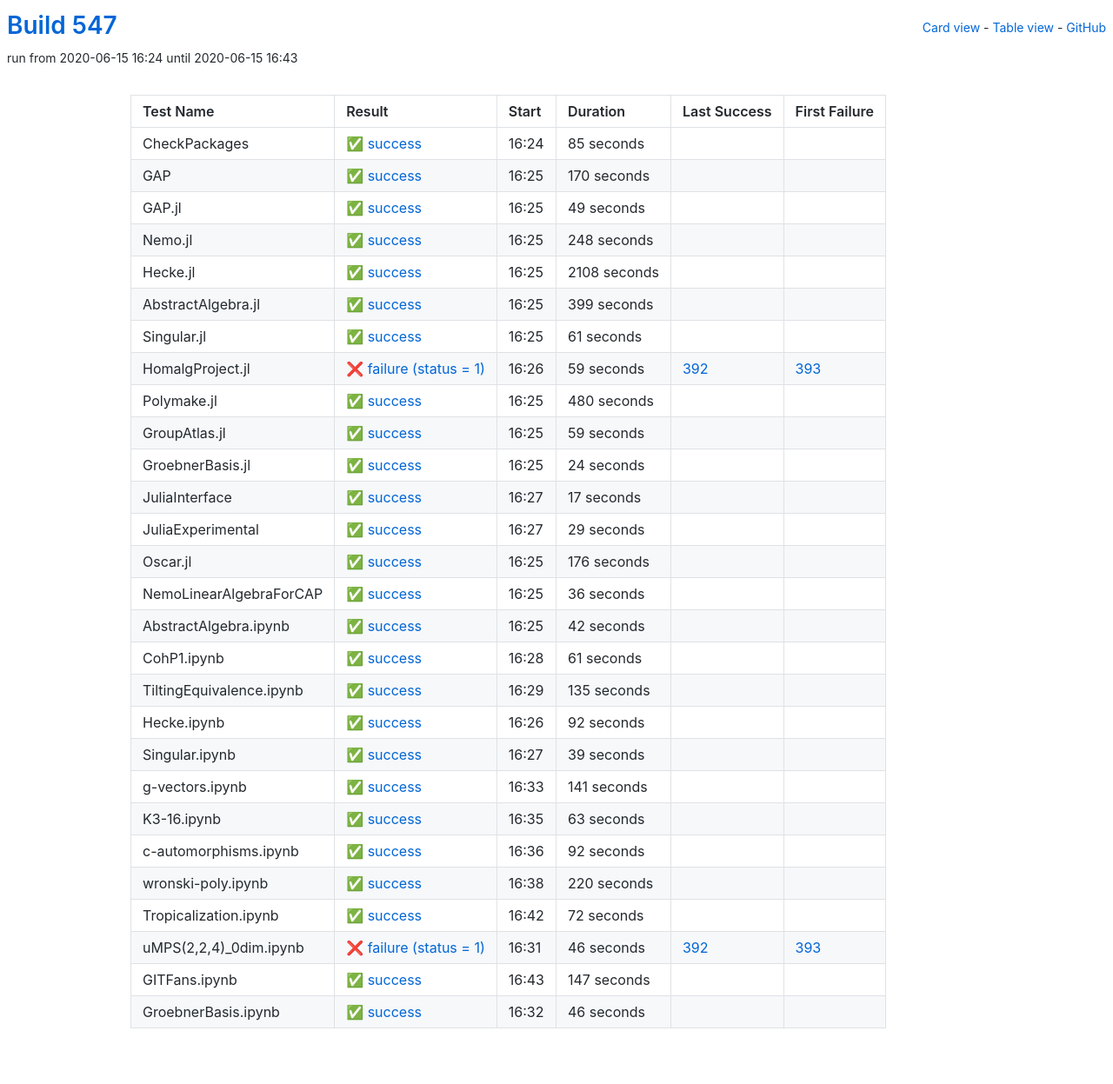
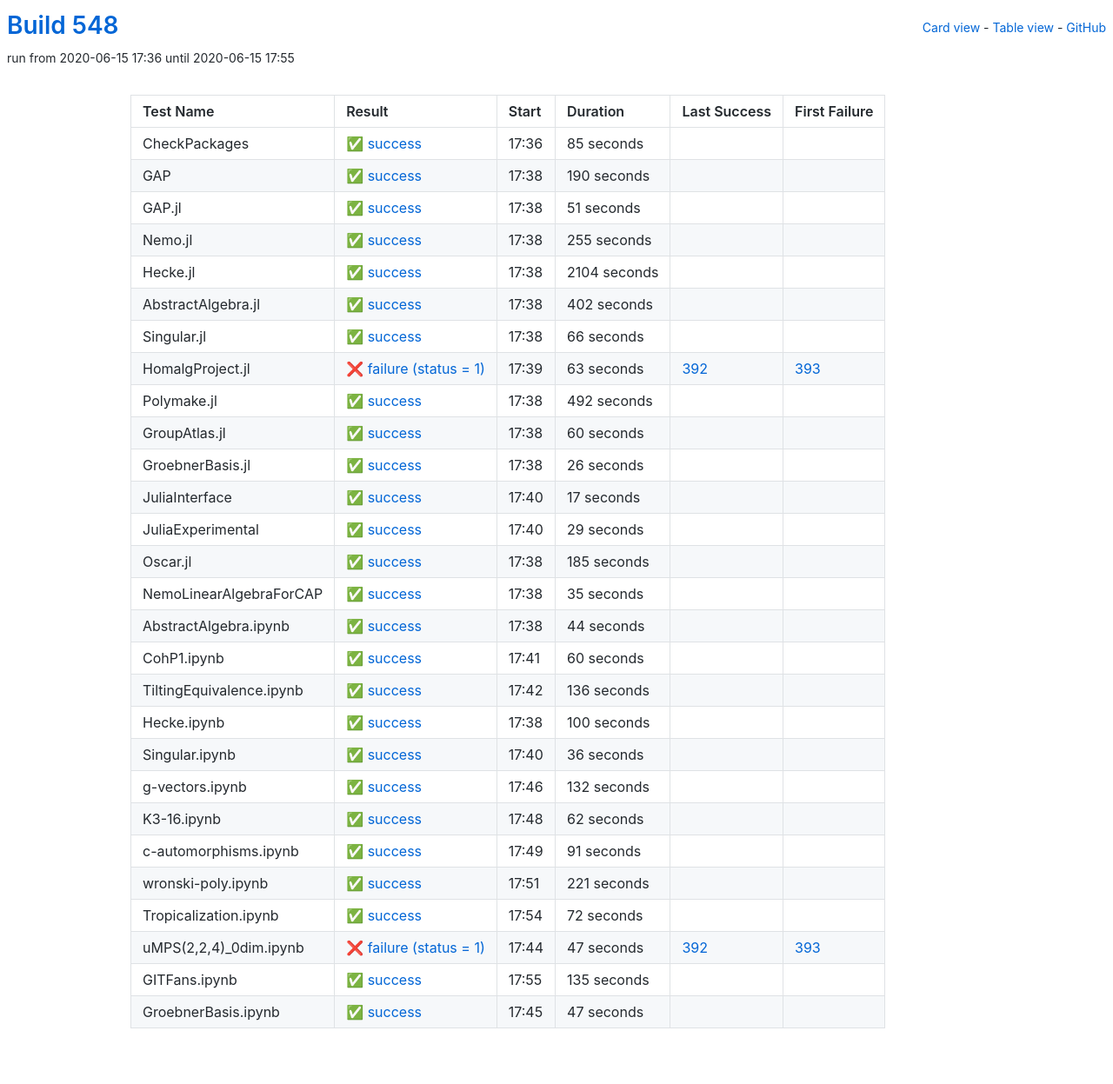
Before and after one commit to oscar-system/oscar-ci-status-1.4, a Jekyll site: the page built from table.html, in a window 1280 px wide. Shown: the whole page at 87% size. Built offline with Jekyll 4.4.1, drawn with Linux system fonts in a browser that asks for light colours.

Commit message:
Build #548

```diff
--- a/_data/ci.yml
+++ b/_data/ci.yml
@@ -1,6 +1,6 @@
 ---
-build: 547
-build_url: https://oscarci.mathematik.uni-kl.de/job/oscar-julia-1.4/547/
+build: 548
+build_url: https://oscarci.mathematik.uni-kl.de/job/oscar-julia-1.4/548/
 job: oscar-julia-1.4
 organization: oscar-system
 repo: oscar-ci-status-1.4
@@ -8,8 +8,8 @@ repourl: https://github.com/oscar-system/oscar-ci-status-1.4
 tests:
 - name: CheckPackages
   id: checkpackages
-  log: https://oscarci.mathematik.uni-kl.de/job/oscar-julia-1.4/547/artifact/logs/build-547/CheckPackages.log
-  start: 2020-06-15 16:24
+  log: https://oscarci.mathematik.uni-kl.de/job/oscar-julia-1.4/548/artifact/logs/build-548/CheckPackages.log
+  start: 2020-06-15 17:36
   success: true
   exitcode: 0
   status: success
@@ -20,128 +20,128 @@ tests:
   first_failure_url:
 - name: GAP
   id: gap
-  log: https://oscarci.mathematik.uni-kl.de/job/oscar-julia-1.4/547/artifact/logs/build-547/GAP.log
-  start: 2020-06-15 16:25
+  log: https://oscarci.mathematik.uni-kl.de/job/oscar-julia-1.4/548/artifact/logs/build-548/GAP.log
+  start: 2020-06-15 17:38
   success: true
   exitcode: 0
   status: success
-  duration: 170
+  duration: 190
   last_success: false
   last_success_url:
   first_failure: false
   first_failure_url:
 - name: GAP.jl
   id: gap-jl
-  log: https://oscarci.mathematik.uni-kl.de/job/oscar-julia-1.4/547/artifact/logs/build-547/GAP.jl.log
-  start: 2020-06-15 16:25
+  log: https://oscarci.mathematik.uni-kl.de/job/oscar-julia-1.4/548/artifact/logs/build-548/GAP.jl.log
+  start: 2020-06-15 17:38
   success: true
   exitcode: 0
   status: success
-  duration: 49
+  duration: 51
   last_success: false
   last_success_url:
   first_failure: false
   first_failure_url:
 - name: Nemo.jl
   id: nemo-jl
-  log: https://oscarci.mathematik.uni-kl.de/job/oscar-julia-1.4/547/artifact/logs/build-547/Nemo.jl.log
-  start: 2020-06-15 16:25
+  log: https://oscarci.mathematik.uni-kl.de/job/oscar-julia-1.4/548/artifact/logs/build-548/Nemo.jl.log
+  start: 2020-06-15 17:38
   success: true
   exitcode: 0
   status: success
-  duration: 248
+  duration: 255
   last_success: false
   last_success_url:
   first_failure: false
   first_failure_url:
 - name: Hecke.jl
   id: hecke-jl
-  log: https://oscarci.mathematik.uni-kl.de/job/oscar-julia-1.4/547/artifact/logs/build-547/Hecke.jl.log
-  start: 2020-06-15 16:25
+  log: https://oscarci.mathematik.uni-kl.de/job/oscar-julia-1.4/548/artifact/logs/build-548/Hecke.jl.log
+  start: 2020-06-15 17:38
   success: true
   exitcode: 0
   status: success
-  duration: 2108
+  duration: 2104
   last_success: false
   last_success_url:
   first_failure: false
   first_failure_url:
 - name: AbstractAlgebra.jl
   id: abstractalgebra-jl
-  log: https://oscarci.mathematik.uni-kl.de/job/oscar-julia-1.4/547/artifact/logs/build-547/AbstractAlgebra.jl.log
-  start: 2020-06-15 16:25
+  log: https://oscarci.mathematik.uni-kl.de/job/oscar-julia-1.4/548/artifact/logs/build-548/AbstractAlgebra.jl.log
+  start: 2020-06-15 17:38
   success: true
   exitcode: 0
   status: success
-  duration: 399
+  duration: 402
   last_success: false
   last_success_url:
   first_failure: false
   first_failure_url:
 - name: Singular.jl
   id: singular-jl
-  log: https://oscarci.mathematik.uni-kl.de/job/oscar-julia-1.4/547/artifact/logs/build-547/Singular.jl.log
-  start: 2020-06-15 16:25
+  log: https://oscarci.mathematik.uni-kl.de/job/oscar-julia-1.4/548/artifact/logs/build-548/Singular.jl.log
+  start: 2020-06-15 17:38
   success: true
   exitcode: 0
   status: success
-  duration: 61
+  duration: 66
   last_success: false
   last_success_url:
   first_failure: false
   first_failure_url:
 - name: HomalgProject.jl
   id: homalgproject-jl
-  log: https://oscarci.mathematik.uni-kl.de/job/oscar-julia-1.4/547/artifact/logs/build-547/HomalgProject.jl.log
-  start: 2020-06-15 16:26
+  log: https://oscarci.mathematik.uni-kl.de/job/oscar-julia-1.4/548/artifact/logs/build-548/HomalgProject.jl.log
+  start: 2020-06-15 17:39
   success: false
   exitcode: 1
   status: failure
-  duration: 59
+  duration: 63
   last_success: 392
   last_success_url: https://oscarci.mathematik.uni-kl.de/job/oscar-julia-1.4/392/
   first_failure: 393
   first_failure_url: https://oscarci.mathematik.uni-kl.de/job/oscar-julia-1.4/393/
 - name: Polymake.jl
   id: polymake-jl
-  log: https://oscarci.mathematik.uni-kl.de/job/oscar-julia-1.4/547/artifact/logs/build-547/Polymake.jl.log
-  start: 2020-06-15 16:25
+  log: https://oscarci.mathematik.uni-kl.de/job/oscar-julia-1.4/548/artifact/logs/build-548/Polymake.jl.log
+  start: 2020-06-15 17:38
   success: true
   exitcode: 0
   status: success
-  duration: 480
+  duration: 492
   last_success: false
   last_success_url:
   first_failure: false
   first_failure_url:
 - name: GroupAtlas.jl
   id: groupatlas-jl
-  log: https://oscarci.mathematik.uni-kl.de/job/oscar-julia-1.4/547/artifact/logs/build-547/GroupAtlas.jl.log
-  start: 2020-06-15 16:25
+  log: https://oscarci.mathematik.uni-kl.de/job/oscar-julia-1.4/548/artifact/logs/build-548/GroupAtlas.jl.log
+  start: 2020-06-15 17:38
   success: true
   exitcode: 0
   status: success
-  duration: 59
+  duration: 60
   last_success: false
   last_success_url:
   first_failure: false
   first_failure_url:
 - name: GroebnerBasis.jl
   id: groebnerbasis-jl
-  log: https://oscarci.mathematik.uni-kl.de/job/oscar-julia-1.4/547/artifact/logs/build-547/GroebnerBasis.jl.log
-  start: 2020-06-15 16:25
+  log: https://oscarci.mathematik.uni-kl.de/job/oscar-julia-1.4/548/artifact/logs/build-548/GroebnerBasis.jl.log
+  start: 2020-06-15 17:38
   success: true
   exitcode: 0
   status: success
-  duration: 24
+  duration: 26
   last_success: false
   last_success_url:
   first_failure: false
   first_failure_url:
 - name: JuliaInterface
   id: juliainterface
-  log: https://oscarci.mathematik.uni-kl.de/job/oscar-julia-1.4/547/artifact/logs/build-547/JuliaInterface.log
-  start: 2020-06-15 16:27
+  log: https://oscarci.mathematik.uni-kl.de/job/oscar-julia-1.4/548/artifact/logs/build-548/JuliaInterface.log
+  start: 2020-06-15 17:40
   success: true
   exitcode: 0
   status: success
@@ -152,8 +152,8 @@ tests:
   first_failure_url:
 - name: JuliaExperimental
   id: juliaexperimental
-  log: https://oscarci.mathematik.uni-kl.de/job/oscar-julia-1.4/547/artifact/logs/build-547/JuliaExperimental.log
-  start: 2020-06-15 16:27
+  log: https://oscarci.mathematik.uni-kl.de/job/oscar-julia-1.4/548/artifact/logs/build-548/JuliaExperimental.log
+  start: 2020-06-15 17:40
   success: true
   exitcode: 0
   status: success
@@ -164,20 +164,80 @@ tests:
   first_failure_url:
 - name: Oscar.jl
   id: oscar-jl
-  log: https://oscarci.mathematik.uni-kl.de/job/oscar-julia-1.4/547/artifact/logs/build-547/Oscar.jl.log
-  start: 2020-06-15 16:25
+  log: https://oscarci.mathematik.uni-kl.de/job/oscar-julia-1.4/548/artifact/logs/build-548/Oscar.jl.log
+  start: 2020-06-15 17:38
   success: true
   exitcode: 0
   status: success
-  duration: 176
+  duration: 185
   last_success: false
   last_success_url:
   first_failure: false
   first_failure_url:
 - name: NemoLinearAlgebraForCAP
   id: nemolinearalgebraforcap
-  log: https://oscarci.mathematik.uni-kl.de/job/oscar-julia-1.4/547/artifact/logs/build-547/NemoLinearAlgebraForCAP.log
-  start: 2020-06-15 16:25
+  log: https://oscarci.mathematik.uni-kl.de/job/oscar-julia-1.4/548/artifact/logs/build-548/NemoLinearAlgebraForCAP.log
+  start: 2020-06-15 17:38
+  success: true
+  exitcode: 0
+  status: success
+  duration: 35
+  last_success: false
+  last_success_url:
+  first_failure: false
+  first_failure_url:
+- name: AbstractAlgebra.ipynb
+  id: abstractalgebra-ipynb
+  log: https://oscarci.mathematik.uni-kl.de/job/oscar-julia-1.4/548/artifact/logs/build-548/AbstractAlgebra.ipynb.log
+  start: 2020-06-15 17:38
+  success: true
+  exitcode: 0
+  status: success
+  duration: 44
+  last_success: false
+  last_success_url:
+  first_failure: false
+  first_failure_url:
+- name: CohP1.ipynb
+  id: cohp1-ipynb
+  log: https://oscarci.mathematik.uni-kl.de/job/oscar-julia-1.4/548/artifact/logs/build-548/CohP1.ipynb.log
+  start: 2020-06-15 17:41
+  success: true
+  exitcode: 0
+  status: success
+  duration: 60
+  last_success: false
+  last_success_url:
+  first_failure: false
+  first_failure_url:
+- name: TiltingEquivalence.ipynb
+  id: tiltingequivalence-ipynb
+  log: https://oscarci.mathematik.uni-kl.de/job/oscar-julia-1.4/548/artifact/logs/build-548/TiltingEquivalence.ipynb.log
+  start: 2020-06-15 17:42
+  success: true
+  exitcode: 0
+  status: success
+  duration: 136
+  last_success: false
+  last_success_url:
+  first_failure: false
+  first_failure_url:
+- name: Hecke.ipynb
+  id: hecke-ipynb
+  log: https://oscarci.mathematik.uni-kl.de/job/oscar-julia-1.4/548/artifact/logs/build-548/Hecke.ipynb.log
+  start: 2020-06-15 17:38
+  success: true
+  exitcode: 0
+  status: success
+  duration: 100
+  last_success: false
+  last_success_url:
+  first_failure: false
+  first_failure_url:
+- name: Singular.ipynb
+  id: singular-ipynb
+  log: https://oscarci.mathematik.uni-kl.de/job/oscar-julia-1.4/548/artifact/logs/build-548/Singular.ipynb.log
+  start: 2020-06-15 17:40
   success: true
   exitcode: 0
   status: success
@@ -186,118 +246,58 @@ tests:
   last_success_url:
   first_failure: false
   first_failure_url:
-- name: AbstractAlgebra.ipynb
-  id: abstractalgebra-ipynb
-  log: https://oscarci.mathematik.uni-kl.de/job/oscar-julia-1.4/547/artifact/logs/build-547/AbstractAlgebra.ipynb.log
-  start: 2020-06-15 16:25
+- name: g-vectors.ipynb
+  id: g-vectors-ipynb
+  log: https://oscarci.mathematik.uni-kl.de/job/oscar-julia-1.4/548/artifact/logs/build-548/g-vectors.ipynb.log
+  start: 2020-06-15 17:46
   success: true
   exitcode: 0
   status: success
-  duration: 42
-  last_success: false
-  last_success_url:
-  first_failure: false
-  first_failure_url:
-- name: CohP1.ipynb
-  id: cohp1-ipynb
-  log: https://oscarci.mathematik.uni-kl.de/job/oscar-julia-1.4/547/artifact/logs/build-547/CohP1.ipynb.log
-  start: 2020-06-15 16:28
-  success: true
-  exitcode: 0
-  status: success
-  duration: 61
-  last_success: false
-  last_success_url:
-  first_failure: false
-  first_failure_url:
-- name: TiltingEquivalence.ipynb
-  id: tiltingequivalence-ipynb
-  log: https://oscarci.mathematik.uni-kl.de/job/oscar-julia-1.4/547/artifact/logs/build-547/TiltingEquivalence.ipynb.log
-  start: 2020-06-15 16:29
-  success: true
-  exitcode: 0
-  status: success
-  duration: 135
-  last_success: false
-  last_success_url:
-  first_failure: false
-  first_failure_url:
-- name: Hecke.ipynb
-  id: hecke-ipynb
-  log: https://oscarci.mathematik.uni-kl.de/job/oscar-julia-1.4/547/artifact/logs/build-547/Hecke.ipynb.log
-  start: 2020-06-15 16:26
-  success: true
-  exitcode: 0
-  status: success
-  duration: 92
-  last_success: false
-  last_success_url:
-  first_failure: false
-  first_failure_url:
-- name: Singular.ipynb
-  id: singular-ipynb
-  log: https://oscarci.mathematik.uni-kl.de/job/oscar-julia-1.4/547/artifact/logs/build-547/Singular.ipynb.log
-  start: 2020-06-15 16:27
-  success: true
-  exitcode: 0
-  status: success
-  duration: 39
-  last_success: false
-  last_success_url:
-  first_failure: false
-  first_failure_url:
-- name: g-vectors.ipynb
-  id: g-vectors-ipynb
-  log: https://oscarci.mathematik.uni-kl.de/job/oscar-julia-1.4/547/artifact/logs/build-547/g-vectors.ipynb.log
-  start: 2020-06-15 16:33
-  success: true
-  exitcode: 0
-  status: success
-  duration: 141
+  duration: 132
   last_success: false
   last_success_url:
   first_failure: false
   first_failure_url:
 - name: K3-16.ipynb
   id: k3-16-ipynb
-  log: https://oscarci.mathematik.uni-kl.de/job/oscar-julia-1.4/547/artifact/logs/build-547/K3-16.ipynb.log
-  start: 2020-06-15 16:35
+  log: https://oscarci.mathematik.uni-kl.de/job/oscar-julia-1.4/548/artifact/logs/build-548/K3-16.ipynb.log
+  start: 2020-06-15 17:48
   success: true
   exitcode: 0
   status: success
-  duration: 63
+  duration: 62
   last_success: false
   last_success_url:
   first_failure: false
   first_failure_url:
 - name: c-automorphisms.ipynb
   id: c-automorphisms-ipynb
-  log: https://oscarci.mathematik.uni-kl.de/job/oscar-julia-1.4/547/artifact/logs/build-547/c-automorphisms.ipynb.log
-  start: 2020-06-15 16:36
+  log: https://oscarci.mathematik.uni-kl.de/job/oscar-julia-1.4/548/artifact/logs/build-548/c-automorphisms.ipynb.log
+  start: 2020-06-15 17:49
   success: true
   exitcode: 0
   status: success
-  duration: 92
+  duration: 91
   last_success: false
   last_success_url:
   first_failure: false
   first_failure_url:
 - name: wronski-poly.ipynb
   id: wronski-poly-ipynb
-  log: https://oscarci.mathematik.uni-kl.de/job/oscar-julia-1.4/547/artifact/logs/build-547/wronski-poly.ipynb.log
-  start: 2020-06-15 16:38
+  log: https://oscarci.mathematik.uni-kl.de/job/oscar-julia-1.4/548/artifact/logs/build-548/wronski-poly.ipynb.log
+  start: 2020-06-15 17:51
   success: true
   exitcode: 0
   status: success
-  duration: 220
+  duration: 221
   last_success: false
   last_success_url:
   first_failure: false
   first_failure_url:
 - name: Tropicalization.ipynb
   id: tropicalization-ipynb
-  log: https://oscarci.mathematik.uni-kl.de/job/oscar-julia-1.4/547/artifact/logs/build-547/Tropicalization.ipynb.log
-  start: 2020-06-15 16:42
+  log: https://oscarci.mathematik.uni-kl.de/job/oscar-julia-1.4/548/artifact/logs/build-548/Tropicalization.ipynb.log
+  start: 2020-06-15 17:54
   success: true
   exitcode: 0
   status: success
@@ -308,36 +308,36 @@ tests:
   first_failure_url:
 - name: uMPS(2,2,4)_0dim.ipynb
   id: umps-2-2-4-0dim-ipynb
-  log: https://oscarci.mathematik.uni-kl.de/job/oscar-julia-1.4/547/artifact/logs/build-547/uMPS-2-2-4-_0dim.ipynb.log
-  start: 2020-06-15 16:31
+  log: https://oscarci.mathematik.uni-kl.de/job/oscar-julia-1.4/548/artifact/logs/build-548/uMPS-2-2-4-_0dim.ipynb.log
+  start: 2020-06-15 17:44
   success: false
   exitcode: 1
   status: failure
-  duration: 46
+  duration: 47
   last_success: 392
   last_success_url: https://oscarci.mathematik.uni-kl.de/job/oscar-julia-1.4/392/
   first_failure: 393
   first_failure_url: https://oscarci.mathematik.uni-kl.de/job/oscar-julia-1.4/393/
 - name: GITFans.ipynb
   id: gitfans-ipynb
-  log: https://oscarci.mathematik.uni-kl.de/job/oscar-julia-1.4/547/artifact/logs/build-547/GITFans.ipynb.log
-  start: 2020-06-15 16:43
+  log: https://oscarci.mathematik.uni-kl.de/job/oscar-julia-1.4/548/artifact/logs/build-548/GITFans.ipynb.log
+  start: 2020-06-15 17:55
   success: true
   exitcode: 0
   status: success
-  duration: 147
+  duration: 135
   last_success: false
   last_success_url:
   first_failure: false
   first_failure_url:
 - name: GroebnerBasis.ipynb
   id: groebnerbasis-ipynb
-  log: https://oscarci.mathematik.uni-kl.de/job/oscar-julia-1.4/547/artifact/logs/build-547/GroebnerBasis.ipynb.log
-  start: 2020-06-15 16:32
+  log: https://oscarci.mathematik.uni-kl.de/job/oscar-julia-1.4/548/artifact/logs/build-548/GroebnerBasis.ipynb.log
+  start: 2020-06-15 17:45
   success: true
   exitcode: 0
   status: success
-  duration: 46
+  duration: 47
   last_success: false
   last_success_url:
   first_failure: false
```
Also changed, not shown: README.md.
